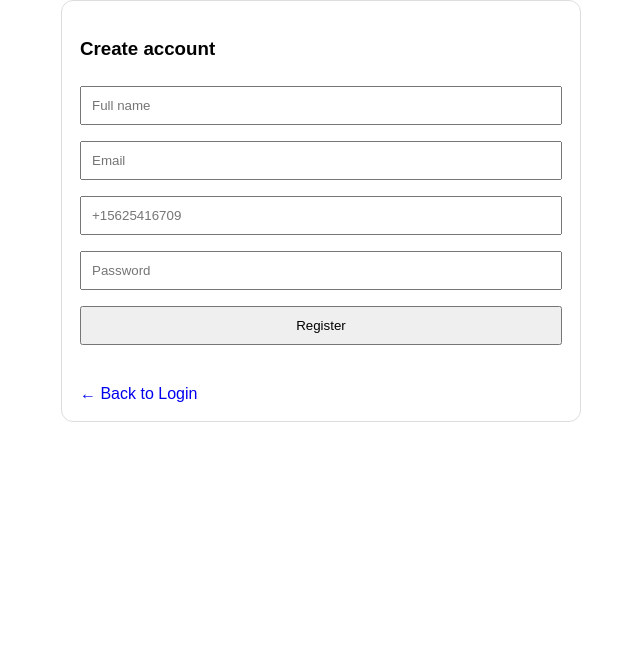
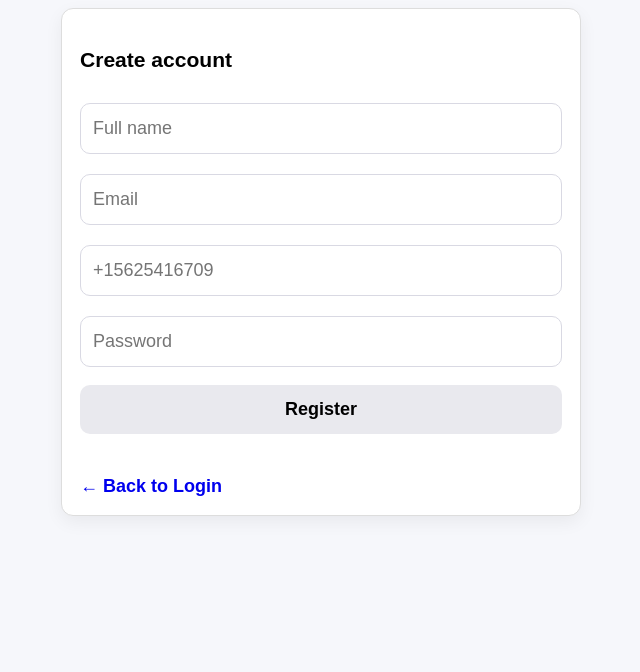
Before and after one commit to medcalifornia/school-library-app, a website: page public/register.html in a window 1280 px wide. Shown: the part 128-800 px from the top of the page, without its empty margins (319-959 px from the left). Drawn offline with Linux system fonts and the light colour scheme.

Commit message:
Update register.html

```diff
--- a/public/register.html
+++ b/public/register.html
@@ -1,16 +1,49 @@
 <!doctype html>
-<html>
+<html lang="en">
 <head>
   <meta charset="utf-8" />
+  <meta name="viewport" content="width=device-width, initial-scale=1" />
   <title>Health Tracker - Register</title>
   <style>
-    body { font-family: Arial; max-width: 520px; margin: 40px auto; padding: 20px; }
-    .card { border: 1px solid #ddd; padding: 18px; border-radius: 12px; }
-    input { width: 100%; padding: 10px; margin: 8px 0; box-sizing: border-box; }
-    button { padding: 10px 14px; cursor: pointer; width: 100%; margin-top: 8px; }
-    a { text-decoration: none; display:inline-block; margin-top: 12px; }
-    .msg { margin-top: 10px; color: #b00020; min-height: 18px; }
-    .ok { color: #0a7a0a; }
+    body{
+      font-family: Arial, sans-serif;
+      background:#f6f7fb;
+      max-width: 520px;
+      margin: 40px auto;
+      padding: 20px;
+      font-size: 18px;
+    }
+    .card{
+      background:#fff;
+      border: 1px solid #ddd;
+      padding: 18px;
+      border-radius: 12px;
+      box-shadow: 0 6px 18px rgba(0,0,0,.06);
+    }
+    input{
+      width: 100%;
+      padding: 14px 12px;
+      margin: 10px 0;
+      box-sizing: border-box;
+      font-size: 18px;
+      border-radius: 10px;
+      border: 1px solid #d9d9e3;
+    }
+    button{
+      padding: 14px 12px;
+      cursor: pointer;
+      width: 100%;
+      margin-top: 8px;
+      font-size: 18px;
+      border-radius: 10px;
+      border: 0;
+      background: #e9e9ee;
+      font-weight: 700;
+    }
+    button:disabled{ opacity: .6; cursor: not-allowed; }
+    a{ text-decoration: none; display:inline-block; margin-top: 12px; font-weight: 600; }
+    .msg{ margin-top: 10px; color: #b00020; min-height: 20px; }
+    .ok{ color: #0a7a0a; }
   </style>
 </head>
 <body>
@@ -19,68 +52,79 @@
 
   <div class="card">
     <h3>Create account</h3>
-    <input id="rName" placeholder="Full name" />
-    <input id="rEmail" placeholder="Email" />
-    <input id="rPhone" placeholder="+15625416709" />
-    <input id="rPass" placeholder="Password" type="password" />
-    <button onclick="register()">Register</button>
+
+    <form id="registerForm">
+      <input id="rName" placeholder="Full name" autocomplete="name" required />
+      <input id="rEmail" placeholder="Email" type="email" autocomplete="email" required />
+      <input id="rPhone" placeholder="+15625416709" autocomplete="tel" required />
+      <input id="rPass" placeholder="Password" type="password" autocomplete="new-password" required />
+      <button id="rBtn" type="submit">Register</button>
+    </form>
 
     <div class="msg" id="rMsg"></div>
-
     <a href="/index.html">← Back to Login</a>
   </div>
 
 <script>
-async function register() {
+  const rForm = document.getElementById("registerForm");
+  const rBtn  = document.getElementById("rBtn");
+  const rMsg  = document.getElementById("rMsg");
+
+  function normalizePhone(p){
+    p = (p || "").trim();
+    if (!p) return "";
+    return p.startsWith("+") ? p : ("+" + p);
+  }
+
+  rForm.addEventListener("submit", async (e) => {
+    e.preventDefault();
+
     rMsg.textContent = "";
     rMsg.className = "msg";
+    rBtn.disabled = true;
 
     const body = {
-    name: rName.value.trim(),
-    email: rEmail.value.trim(),
-    phone: rPhone.value.trim(),
-    password: rPass.value
+      name: document.getElementById("rName").value.trim(),
+      email: document.getElementById("rEmail").value.trim().toLowerCase(),
+      phone: normalizePhone(document.getElementById("rPhone").value),
+      password: document.getElementById("rPass").value
     };
 
-  const res = await async function handleRegister(e) {
-  e.preventDefault();
+    // تحقق سريع قبل الإرسال
+    if (!body.name || !body.email || !body.phone || !body.password) {
+      rMsg.textContent = "Please fill all fields.";
+      rBtn.disabled = false;
+      return;
+    }
 
-  const name = document.getElementById("regName").value.trim();
-  const email = document.getElementById("regEmail").value.trim();
-  const phone = document.getElementById("regPhone").value.trim();
-  const password = document.getElementById("regPassword").value;
-
+    try {
       const res = await fetch("/api/register", {
         method: "POST",
         headers: { "Content-Type": "application/json" },
-    body: JSON.stringify({ name, email, phone, password }),
+        body: JSON.stringify(body)
       });
 
-  const data = await res.json();
+      const data = await res.json().catch(() => ({}));
 
       if (!res.ok) {
-    alert(data.error || "Register failed");
+        rMsg.textContent = data.error || "Registration failed";
+        rBtn.disabled = false;
         return;
       }
 
-  alert("Registered successfully ✅ الآن سجّل دخول");
+      rMsg.textContent = (data.message || "Registered successfully ✅") + " Redirecting to login...";
+      rMsg.className = "msg ok";
 
-  // ✅ رجّع لصفحة اللوجين
-  showLogin(); // إذا عندك function تبدّل بين login/register
-  // اختياري: عبّي الإيميل تلقائيًا في login
-  const loginEmail = document.getElementById("loginEmail");
-  if (loginEmail) loginEmail.value = email;
+      // ✅ رجوع تلقائي للـ Login
+      setTimeout(() => {
+        window.location.href = "/index.html";
+      }, 1000);
+
+    } catch (err) {
+      rMsg.textContent = "Network error: " + (err?.message || "unknown");
+      rBtn.disabled = false;
     }
-
-  const data = await res.json();
-
-  if (res.ok) {
-    rMsg.textContent = data.message || "Registered ✅ Now go back to login.";
-    rMsg.className = "msg ok";
-  } else {
-    rMsg.textContent = data.error || "Registration failed";
-  }
-}
+  });
 </script>
 
 </body>
```
Lines whose indentation alone changed are shown as unchanged.
